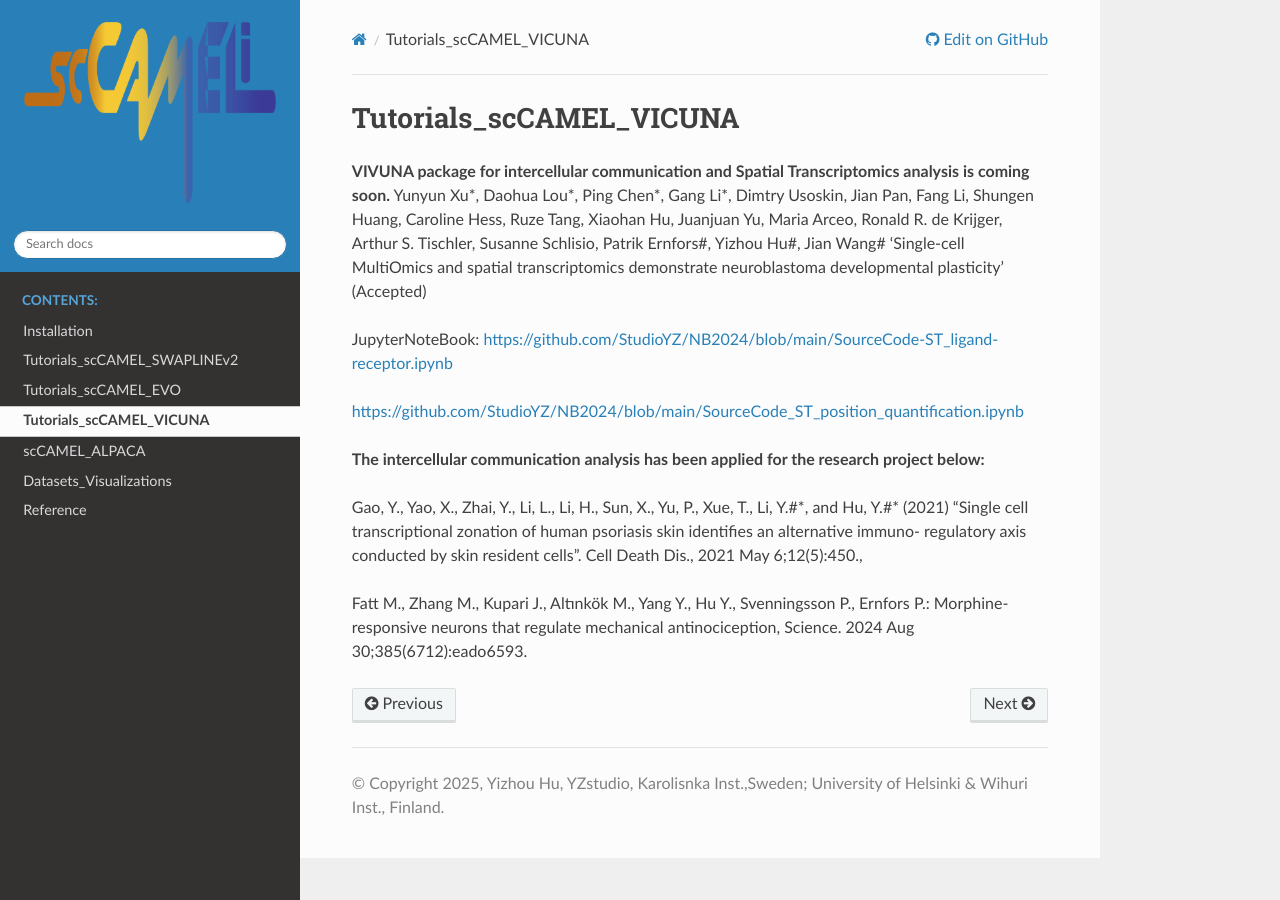
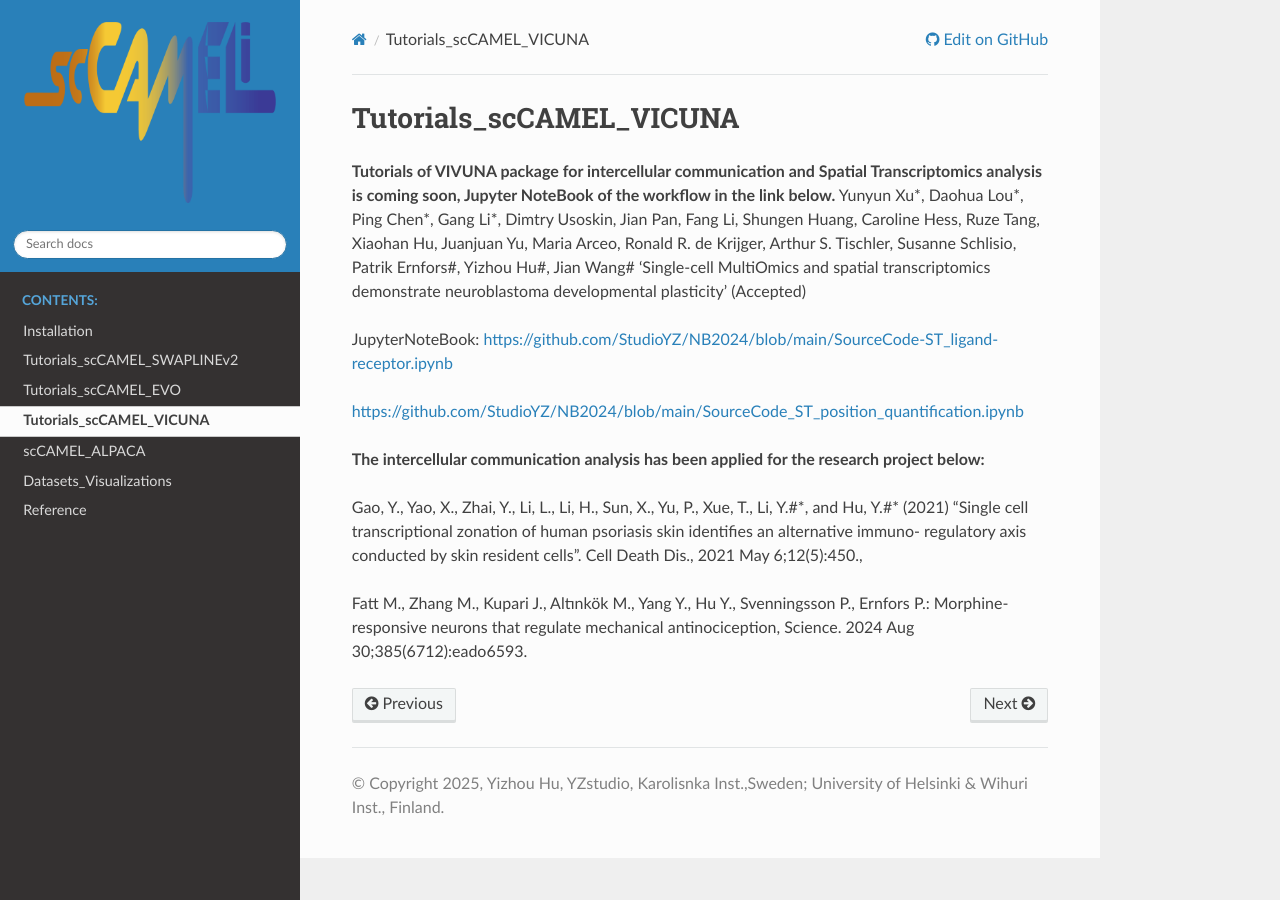
Before and after one commit to StudioYZ/scCAMEL, a Sphinx documentation site: the page built from source/Tutorials_scCAMEL_VICUNA/index.rst, in a window 1280 px wide. Built offline with Sphinx 7.4.7 and the Read the Docs theme 3.1.0, drawn with Linux system fonts in a browser that asks for light colours; pages that are not in the unit, such as notebooks, are missing from menus.

Commit message:
Update index.rst

```diff
--- a/source/Tutorials_scCAMEL_VICUNA/index.rst
+++ b/source/Tutorials_scCAMEL_VICUNA/index.rst
@@ -1,7 +1,7 @@
 Tutorials_scCAMEL_VICUNA
 =============================
 
-**VIVUNA package for intercellular communication and Spatial Transcriptomics analysis is coming soon.**
+**Tutorials of VIVUNA package for intercellular communication and Spatial Transcriptomics analysis is coming soon, Jupyter NoteBook of the workflow in the link below.**
 Yunyun Xu*, Daohua Lou*, Ping Chen*, Gang Li*, Dimtry Usoskin, Jian Pan, Fang Li, Shungen Huang, Caroline Hess, Ruze Tang, Xiaohan Hu, Juanjuan Yu, Maria Arceo, Ronald R. de Krijger, Arthur S. Tischler, Susanne Schlisio, Patrik Ernfors#, Yizhou Hu#, Jian Wang# ‘Single-cell MultiOmics and spatial transcriptomics demonstrate neuroblastoma developmental plasticity’ (Accepted)
 
 JupyterNoteBook: https://github.com/StudioYZ/NB2024/blob/main/SourceCode-ST_ligand-receptor.ipynb
```
